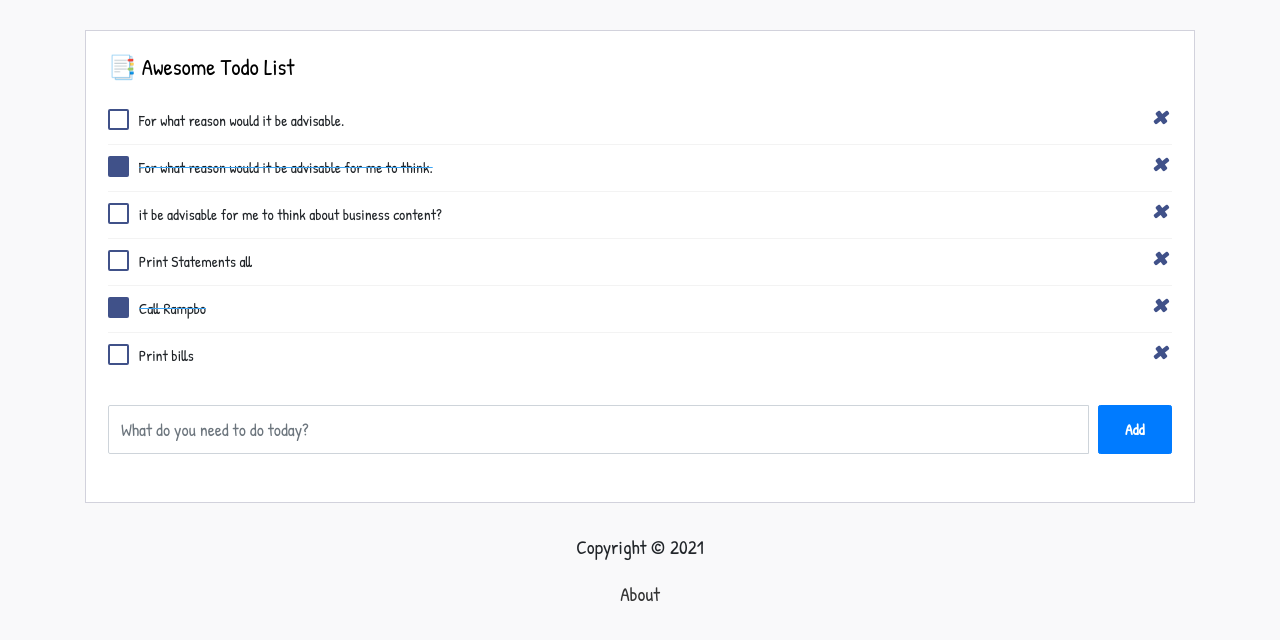
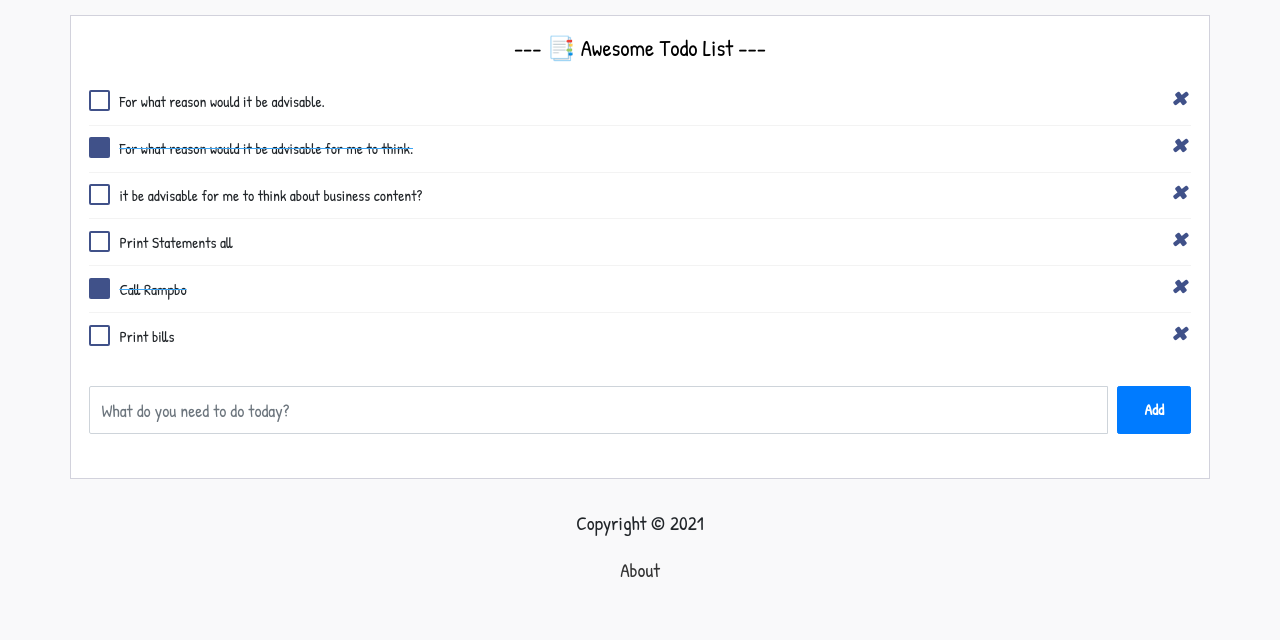
Before and after one commit to code-tieumomo/vue-crash, a Vue app: page / in a window 1280 px wide. Shown: the top 640 px of the page. Built offline with nearby package versions, Linux system fonts and the light colour scheme.

Commit message:
Update UI

```diff
--- a/src/assets/global.css
+++ b/src/assets/global.css
@@ -19,7 +19,11 @@ body {
   }
 }
 .padding {
-  padding-top: 30px;
+  /* padding-top: 30px; */
+  padding-top: 15px;
+}
+.col-md-12 {
+  padding: 0;
 }
 .card {
   box-shadow: none;
@@ -51,7 +55,7 @@ body {
 }
 .card-body {
   flex: 1 1 auto;
-  padding: 1.25rem;
+  padding: 1rem;
 }
 .card .card-title {
   color: #000000;
@@ -59,6 +63,7 @@ body {
   text-transform: capitalize;
   font-size: 1.3rem;
   font-weight: 500;
+  text-align: center;
 }
 .add-items {
   margin-top: 1.5rem;
--- a/src/components/Todos.vue
+++ b/src/components/Todos.vue
@@ -5,7 +5,7 @@
         <div class="col-md-12">
           <div class="card">
             <div class="card-body">
-              <h4 class="card-title">📑 Awesome Todo list</h4>
+              <h4 class="card-title">--- 📑 Awesome Todo list ---</h4>
 
               <div class="list-wrapper">
                 <ul class="d-flex flex-column todo-list">
```
